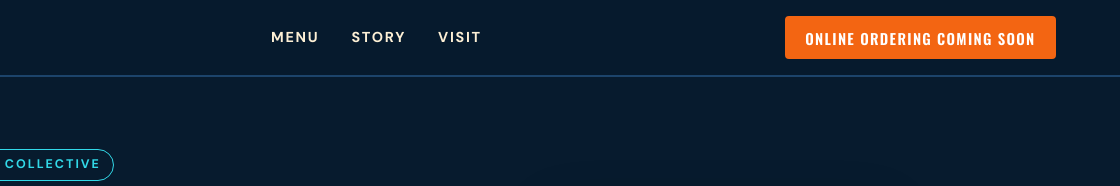
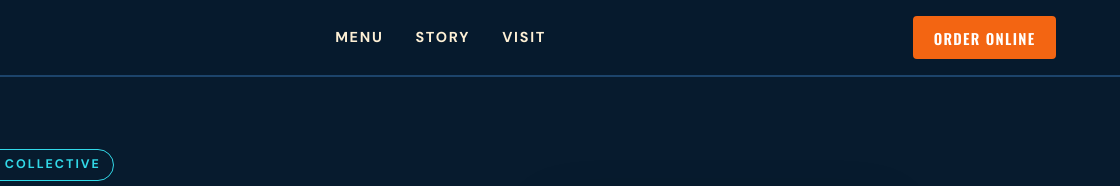
Before and after one commit to fundamental-hg-1/bowlout, a plain HTML site: page index.html in a window 1280 px wide. Shown: the top 186 px of the page, 160-1280 px from the left. Drawn offline with nearby package versions, Linux system fonts and the light colour scheme.

Commit message:
online order button mod

```diff
--- a/index.html
+++ b/index.html
@@ -66,7 +66,7 @@
       <a href="#story">STORY</a>
       <a href="#visit">VISIT</a>
     </nav>
-    <button type="button" class="button small order-trigger">ONLINE ORDERING COMING SOON</button>
+    <button type="button" class="button small order-trigger">ORDER ONLINE</button>
   </header>
 
   <!-- Hero Section -->
@@ -146,7 +146,7 @@
     <span class="category">READY TO EAT?</span>
     <h2>ORDER ONLINE FOR <span class="orange">PICKUP</span></h2>
     <p>Skip the wait and order ahead. Click below to place your order directly through our secure ordering partner.</p>
-    <button type="button" class="button order-trigger">ONLINE ORDERING COMING SOON</button>
+    <button type="button" class="button order-trigger">ORDER ONLINE</button>
     <small>Secure checkout powered by Liberty Collective ordering portal.</small>
   </section>
 
```
